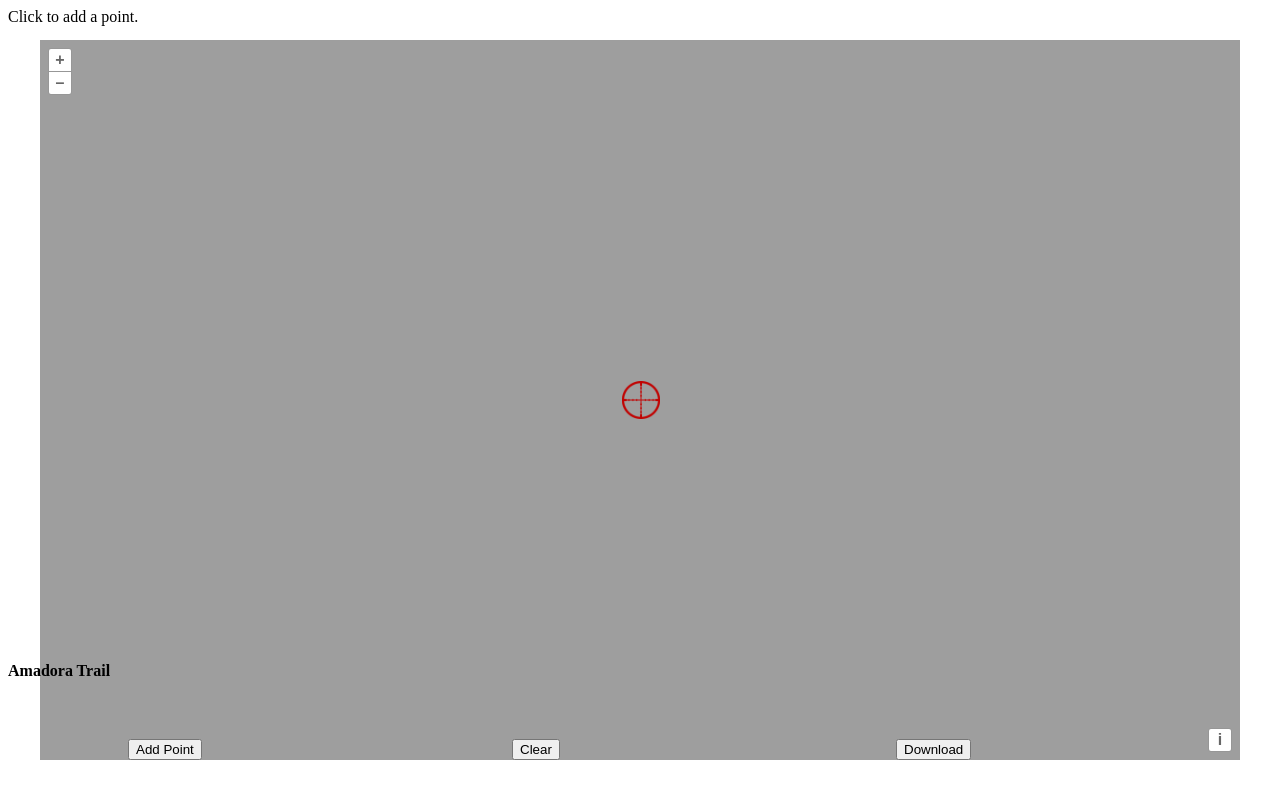
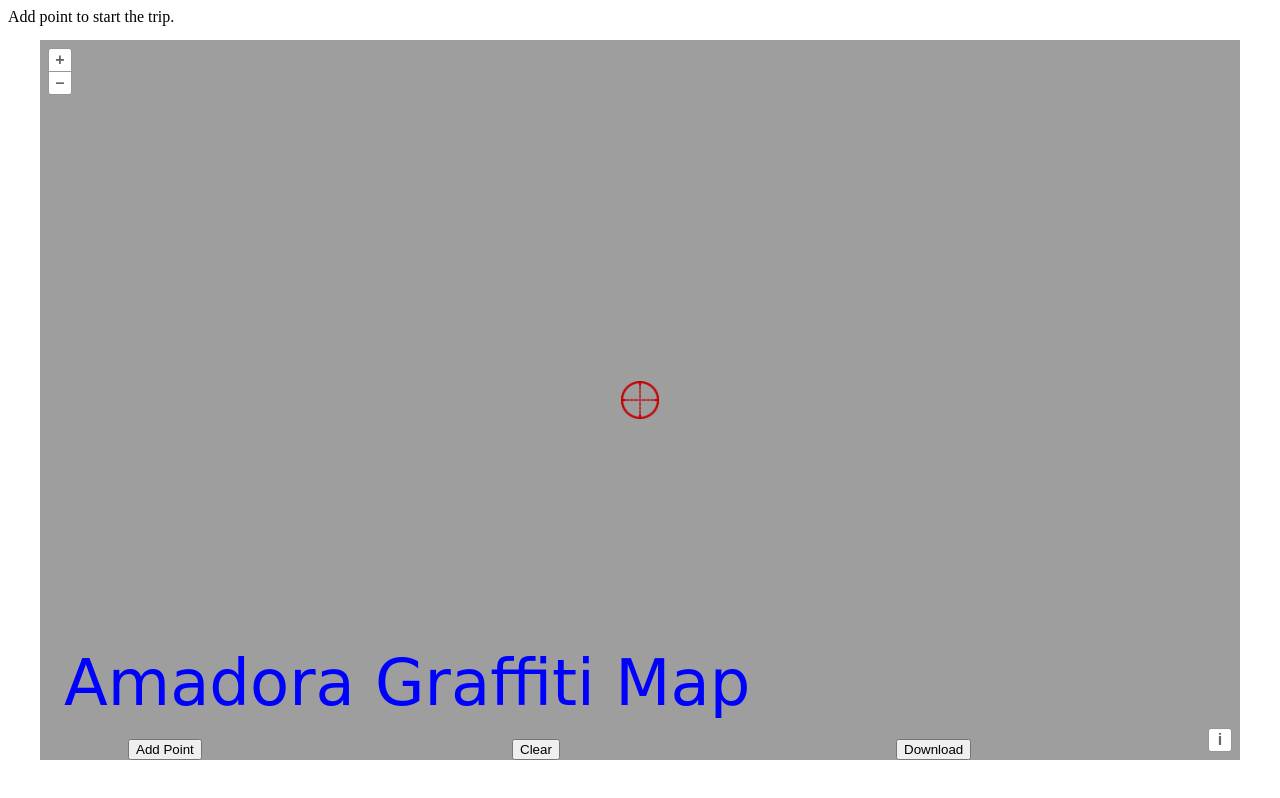
Before and after one commit to kaheetonaa/AmadoraTrail, a website built with Vite: page index.html in a window 1280 px wide. Both pictures are taken after a click on the button "Clear". Built offline with nearby package versions, Linux system fonts and the light colour scheme; no server answers; a web font is replaced by a local one.

Commit message:
update website

```diff
--- a/index.html
+++ b/index.html
@@ -1,65 +1,90 @@
 <!DOCTYPE html>
 <html lang="en">
+
 <head>
   <meta charset="UTF-8">
   <meta name="viewport" content="initial-scale=1.0, user-scalable=no, width=device-width">
   <title>OSM XML</title>
   <link rel="stylesheet" href="node_modules/ol/ol.css">
   <style>
+    @import url('https://fonts.googleapis.com/css2?family=Permanent+Marker&family=Playwrite+DE+VA+Guides&family=Sedgwick+Ave&display=swap');
     #map {
-        position:absolute;
-        left:5vh;
-        top:5vh;
-        margin:0;
+      position: absolute;
+      left: 5vh;
+      top: 5vh;
+      margin: 0;
       width: calc(100% - 10vh);
       height: 90vh;
-        z-index:-1;
+      z-index: -1;
     }
-      #cross{
+
+    #cross {
       position: absolute;
-        left:calc(50% - 1.5%);
-        top:calc(45vh - 1.5vw);
-        width:3%;
-        z-index:2;
+
+      width: 3%;
+      z-index: 2;
     }
+
     @media screen and (orientation:portrait) {
-      #cross{
-        width:3vh;
+      #cross {
+        width: 3vh;
+        left: calc(50% - 1.5vh);
+        top: calc(45vh - 1.5vh);
+      }
+      #title{
+        font-size:8vw;
       }
     }
 
     @media screen and (orientation:landscape) {
-      #cross{
-        width:3vw;
+      #cross {
+        width: 3vw;
+        left: calc(50% - 1.5vw);
+        top: calc(45vh - 1.5vw);
+      }
+      #title{
+        font-size:8vh;
       }
     }
-      .btn{
-        position:absolute;
-        z-index:100;
-        bottom:5%;
+
+    .btn {
+      position: absolute;
+      z-index: 100;
+      bottom: 5%;
     }
+
     #add {
-        left:10%;
+      left: 10%;
     }
+
     #clear {
-        left:40%;
+      left: 40%;
     }
-      #download{
-        left:70%;
+
+    #download {
+      left: 70%;
     }
-      #title{
-        position:absolute;
-        bottom:15%;
+
+    #title {
+      position: absolute;
+      bottom: 10%;
+      left: 5%;
+      font-family: "Sedgwick Ave", cursive;
+      font-weight: 400;
+      font-style: normal;
+      color: blue;
     }
   </style>
 </head>
+
 <body>
   <div id="map"><img src="assets/cross.png" id="cross"></div>
-    <div id="msg">Click to add a point.</div>
-    <b id="title">Amadora Trail</b>
+  <div id="msg">Add point to start the trip.</div>
+  <b id="title">Amadora Graffiti Map</b>
   <button id='add' class="btn">Add Point</button>
   <button id='download' class="btn">Download</button>
   <button id='clear' class="btn">Clear</button>
   <script type="module" src="main.js"></script>
 </body>
+
 </html>
--- a/main.js
+++ b/main.js
@@ -180,7 +180,7 @@ map = new Map({
     center: utils.to3857([-9.2241307, 38.75594191880209]),
     maxZoom: 20,
     zoom: 18,
-    minZoom: 16,
+    minZoom: 15,
     constrainResolution: true
   }),
 });
@@ -226,6 +226,7 @@ btn_download.addEventListener('click', () => {
 })
 
 btn_clear.addEventListener('click', () => {
+  msg_el.innerHTML = 'Add point to start the trip.';
   wayFindingSource.clear();
   points = [];
 })
```
Also changed, not shown: dist/assets/index-BdAQHDL0.js (deleted), dist/assets/index-C6M-rmeG.js (added), dist/index.html, 2 other files. Lines whose indentation alone changed are shown as unchanged.
